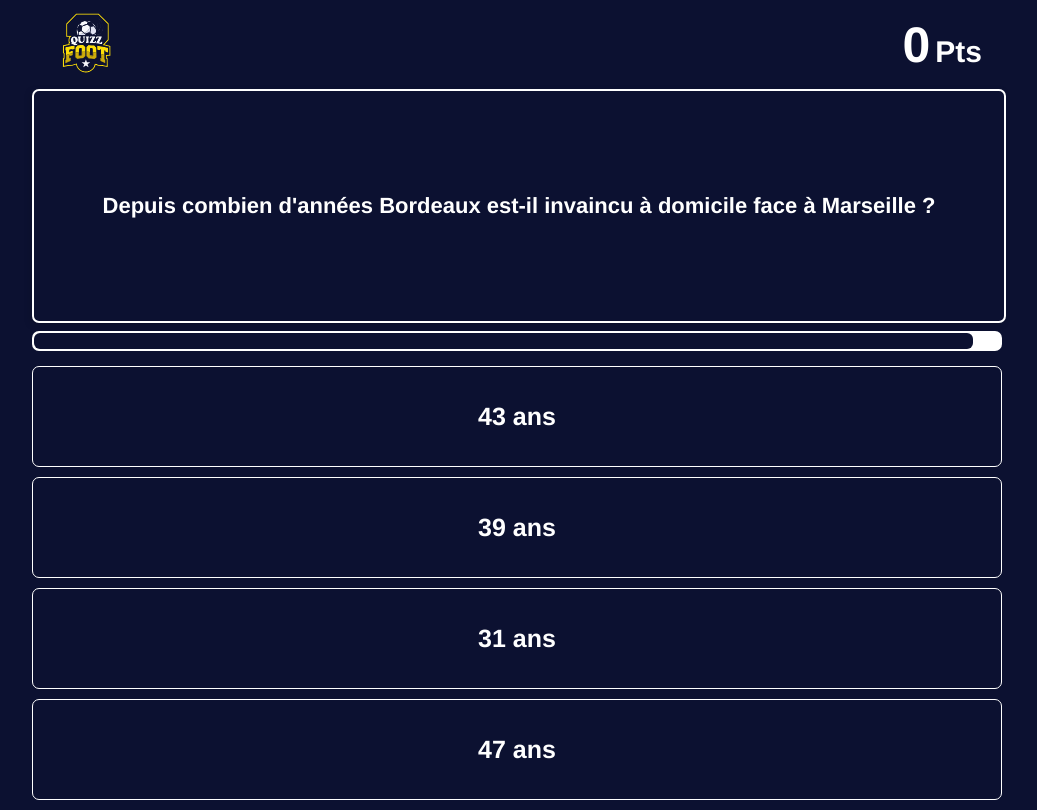
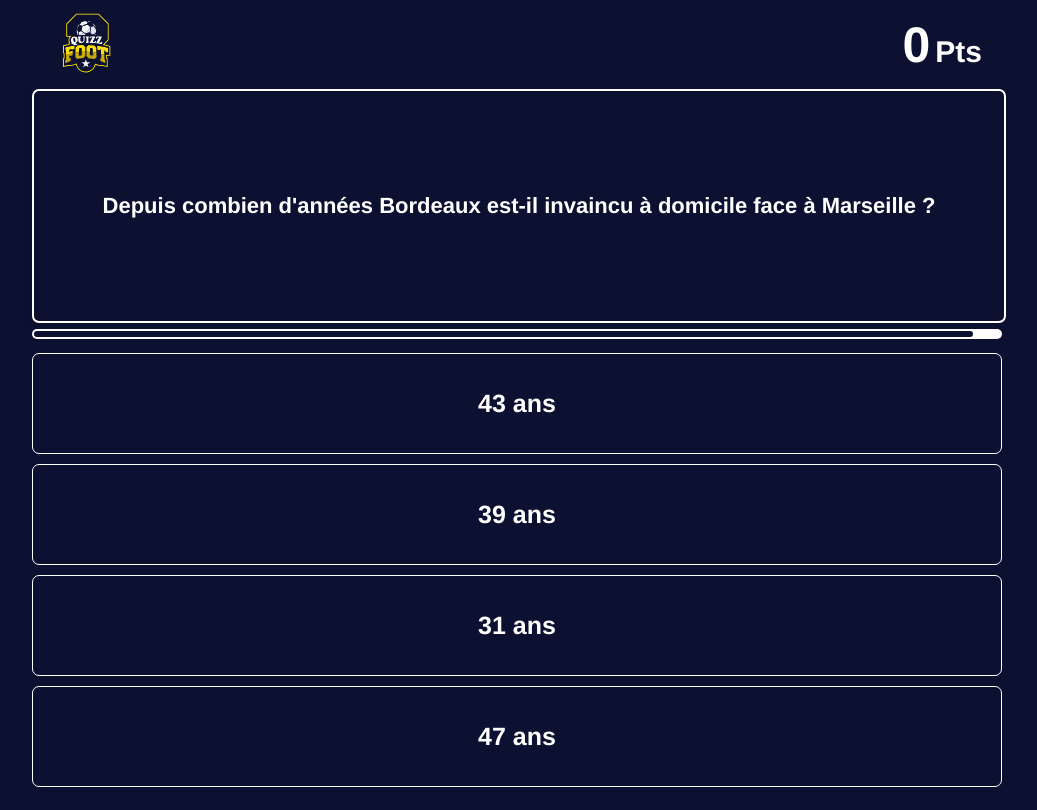
Before and after one commit to charlespernet/quizz-vue, a Vue app: page /quizz in a window 1280 px wide. Shown: the whole page, without its empty margins (123-1160 px from the left). Built offline with nearby package versions, Linux system fonts and the light colour scheme.

Commit message:
timer size

```diff
--- a/src/components/quizz/Timer.vue
+++ b/src/components/quizz/Timer.vue
@@ -44,11 +44,11 @@ export default {
 .timer {
   background: white;
   padding: 2px;
-  margin-top: 12px;
-  margin-bottom: 5px;
+  margin-top: 10px;
+  margin-bottom: 4px;
   border-radius: 7px;
   &-gauge {
-    height: 16px;
+    height: 6px;
     transition: width 0.1s ease;
     transition: background-color 5s ease;
     background-color: #0c1131;
```
